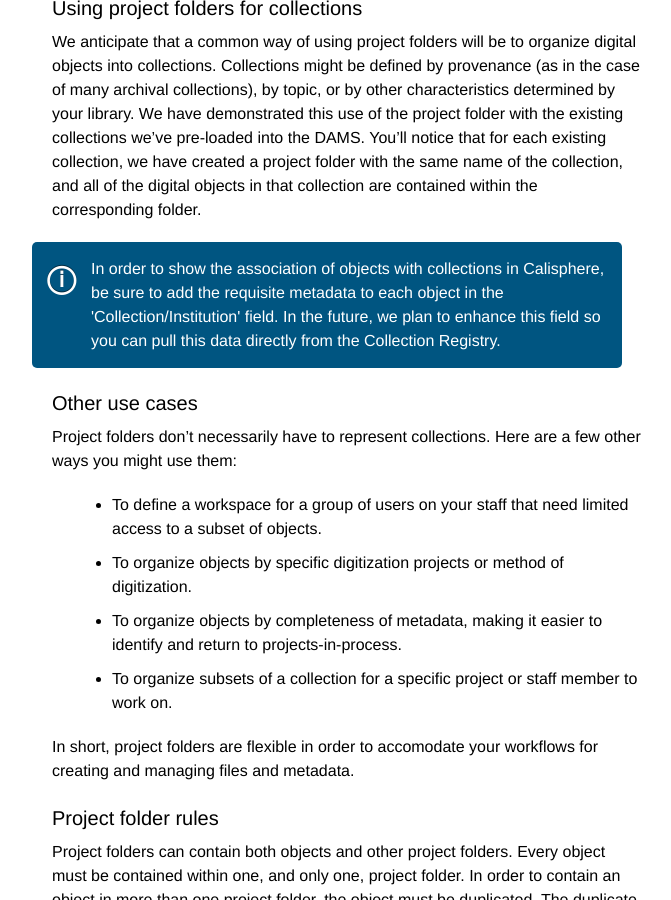
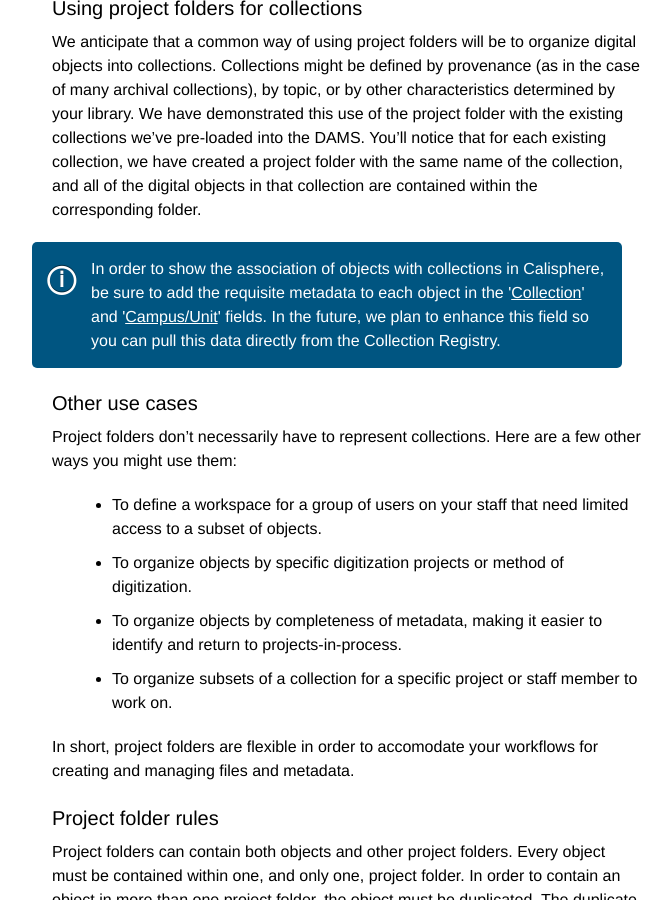
Before and after one commit to ucldc/ucldc-docs, a Jekyll site: the page built from docs/dams/organization.md, in a window 1280 px wide and 900 px high, scrolled down 518 px. Shown: the whole window, without its empty margins (188-859 px from the left). Built offline with Jekyll 4.4.1, drawn with Linux system fonts in a browser that asks for light colours; nearby versions of some CDN libraries.

Commit message:
Linked the discussion of Collection and Campus/Unit fields on the organization page to the fields on the metadata model page

```diff
--- a/docs/dams/organization.md
+++ b/docs/dams/organization.md
@@ -16,7 +16,7 @@ It is important to understand that the Nuxeo project folder is a purely internal
 ## Using project folders for collections
 We anticipate that a common way of using project folders will be to organize digital objects into collections. Collections might be defined by provenance (as in the case of many archival collections), by topic, or by other characteristics determined by your library. We have demonstrated this use of the project folder with the existing collections we've pre-loaded into the DAMS. You'll notice that for each existing collection, we have created a project folder with the same name of the collection, and all of the digital objects in that collection are contained within the corresponding folder.
 
-<div class="note">In order to show the association of objects with collections in Calisphere, be sure to add the requisite metadata to each object in the 'Collection/Institution' field. In the future, we plan to enhance this field so you can pull this data directly from the Collection Registry.</div>
+<div class="note">In order to show the association of objects with collections in Calisphere, be sure to add the requisite metadata to each object in the '<a href="{{ site.url }}{{ site.baseurl }}/docs/dams/metadata-model/#Collection" class="notelink">Collection</a>' and '<a href="{{ site.url }}{{ site.baseurl }}/docs/dams/metadata-model/#CampusUnit" class="notelink">Campus/Unit</a>' fields. In the future, we plan to enhance this field so you can pull this data directly from the Collection Registry.</div>
 
 ## Other use cases
 Project folders don't necessarily have to represent collections. Here are a few other ways you might use them:
```
